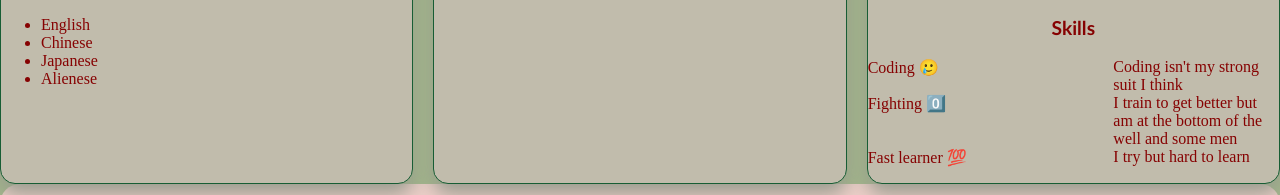
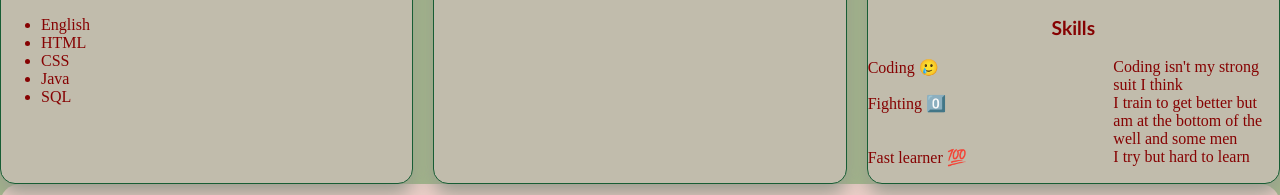
Before and after one commit to poppyhayashi/poppyhayashi.github.io, a plain HTML site: page index.html in a window 1280 px wide. Shown: the part 987-1182 px from the top of the page. Drawn offline with Linux system fonts and the light colour scheme.

Commit message:
Update index.html

```diff
--- a/index.html
+++ b/index.html
@@ -30,9 +30,10 @@
     <h3>Languages</h3>
         <ul>
             <li>English</li>
-            <li>Chinese</li>
-            <li>Japanese</li>
-            <li>Alienese</li>
+            <li>HTML</li>
+            <li>CSS</li>
+            <li>Java</li>
+            <li>SQL</li>
         </ul>
     </div>
     <div class="card">
```
